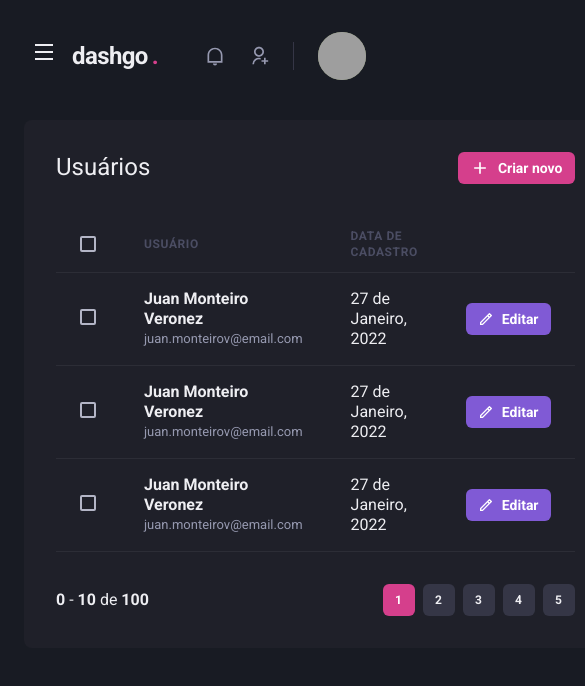
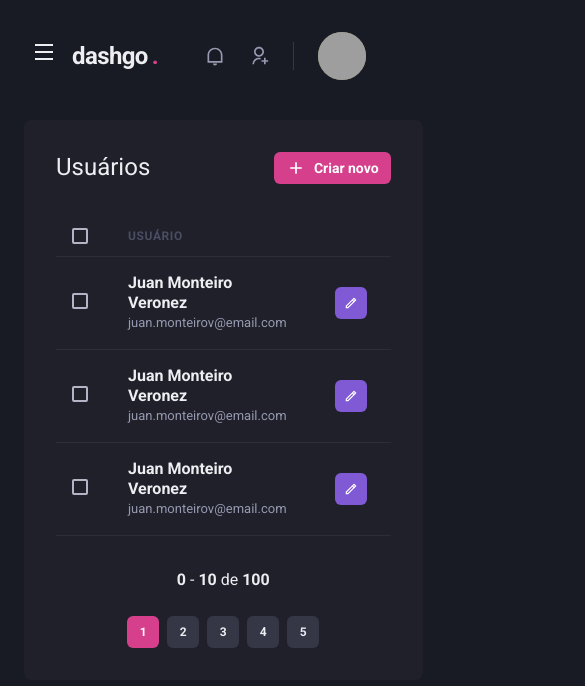
Before and after one commit to JuanMVeronez/ignite-react04-dashgo, a Next.js app: page /users in a window 390 px wide. Shown: the top 686 px of the page, 585 px wide, since content can reach past the window. Built offline with nearby package versions, Linux system fonts and the light colour scheme; grey boxes are pictures that could not be loaded.

Commit message:
Responsive pages

```diff
--- a/src/components/Pagination/index.tsx
+++ b/src/components/Pagination/index.tsx
@@ -1,9 +1,15 @@
-import { Box, HStack } from "@chakra-ui/react";
+import { Box, HStack, Stack } from "@chakra-ui/react";
 import { PaginationItem } from "./PaginationItem";
 
-export function Pagination() {
+type PaginationProps = {
+  direction?: "column" | "row";
+};
+
+export function Pagination({direction = "row"}: PaginationProps) {
+
+
   return (
-    <HStack spacing="6"
+    <Stack spacing="6" direction={direction}
       mt="8"
       justify="space-between"
       align="center"
@@ -19,6 +25,6 @@ export function Pagination() {
         <PaginationItem pageNumber={5} />
 
       </HStack>
-    </HStack>
+    </Stack>
   );
 }
--- a/src/pages/dashboard.tsx
+++ b/src/pages/dashboard.tsx
@@ -57,7 +57,7 @@ export default function Dashboard() {
         <Sidebar/>
         <SimpleGrid flex="1" gap="4" minChildWidth="320px" align="flex-start">
           <Box
-            p="8"
+            p={["6", "8"]}
             bg="gray.800"
             borderRadius={8}
             pb="4"
@@ -66,7 +66,7 @@ export default function Dashboard() {
             <Chart options={options} series={series} type="area" height={160} />
           </Box>
           <Box
-            p="8"
+            p={["6", "8"]}
             bg="gray.800"
             borderRadius={8}
             pb="4"
--- a/src/pages/users/index.tsx
+++ b/src/pages/users/index.tsx
@@ -1,10 +1,15 @@
-import { Box, Button, Checkbox, Flex, Heading, Icon, Table, Tbody, Td, Text, Th, Thead, Tr } from "@chakra-ui/react";
+import { Box, Button, Checkbox, Flex, Heading, Icon, IconButton, Table, Tbody, Td, Text, Th, Thead, Tr, useBreakpointValue } from "@chakra-ui/react";
 import { RiAddLine, RiPencilLine } from "react-icons/ri";
 import { Header } from "../../components/Header";
 import { Pagination } from "../../components/Pagination";
 import { Sidebar } from "../../components/Sidebar";
 
 export default function UserList() {
+  const isWideVersion = useBreakpointValue({
+    base: false,
+    lg: true,
+  });
+
   return (
     <>
       <Header />
@@ -26,21 +31,19 @@ export default function UserList() {
           <Table colorScheme="whiteAlpha">
             <Thead>
               <Tr>
-                <Th px="6" color="gray.300" width="8">
+                <Th px={["4", "4", "6"]} color="gray.300" width="8">
                   <Checkbox colorScheme="pink" />
                 </Th>
                 <Th>
                   Usuário
                 </Th>
-                <Th>
-                  Data de cadastro
-                </Th>
+                {isWideVersion && <Th>Data de cadastro</Th>}
                 <Th width="8"></Th>
               </Tr>
             </Thead>
             <Tbody>
               <Tr>
-                <Td px="6">
+                <Td px={["4", "4", "6"]}>
                   <Checkbox colorScheme="pink" />
                 </Td>
                 <Td>
@@ -49,8 +52,9 @@ export default function UserList() {
                     <Text fontSize="small" color="gray.300">juan.monteirov@email.com</Text>
                   </Box>
                 </Td>
-                <Td>27 de Janeiro, 2022</Td>
+                {isWideVersion && <Td>27 de Janeiro, 2022</Td>}
                 <Td>
+                  {isWideVersion? (
                     <Button as="a"
                       size="sm" fontSize="sm"
                       colorScheme="purple"
@@ -58,10 +62,18 @@ export default function UserList() {
                     >
                       Editar
                     </Button>
+                  ) : (
+                    <IconButton as="a"
+                      size="sm" fontSize="sm"
+                      colorScheme="purple"
+                      aria-label="Edit user"
+                      icon={<Icon as={RiPencilLine}/>}
+                    />
+                  )}
                 </Td>
               </Tr>
               <Tr>
-                <Td px="6">
+                <Td px={["4", "4", "6"]}>
                   <Checkbox colorScheme="pink" />
                 </Td>
                 <Td>
@@ -70,8 +82,9 @@ export default function UserList() {
                     <Text fontSize="small" color="gray.300">juan.monteirov@email.com</Text>
                   </Box>
                 </Td>
-                <Td>27 de Janeiro, 2022</Td>
+                {isWideVersion && <Td>27 de Janeiro, 2022</Td>}
                 <Td>
+                  {isWideVersion? (
                     <Button as="a"
                       size="sm" fontSize="sm"
                       colorScheme="purple"
@@ -79,10 +92,18 @@ export default function UserList() {
                     >
                       Editar
                     </Button>
+                  ) : (
+                    <IconButton as="a"
+                      size="sm" fontSize="sm"
+                      colorScheme="purple"
+                      aria-label="Edit user"
+                      icon={<Icon as={RiPencilLine}/>}
+                    />
+                  )}
                 </Td>
               </Tr>
               <Tr>
-                <Td px="6">
+                <Td px={["4", "4", "6"]}>
                   <Checkbox colorScheme="pink" />
                 </Td>
                 <Td>
@@ -91,8 +112,9 @@ export default function UserList() {
                     <Text fontSize="small" color="gray.300">juan.monteirov@email.com</Text>
                   </Box>
                 </Td>
-                <Td>27 de Janeiro, 2022</Td>
+                {isWideVersion && <Td>27 de Janeiro, 2022</Td>}
                 <Td>
+                  {isWideVersion? (
                     <Button as="a"
                       size="sm" fontSize="sm"
                       colorScheme="purple"
@@ -100,11 +122,19 @@ export default function UserList() {
                     >
                       Editar
                     </Button>
+                  ) : (
+                    <IconButton as="a"
+                      size="sm" fontSize="sm"
+                      colorScheme="purple"
+                      aria-label="Edit user"
+                      icon={<Icon as={RiPencilLine}/>}
+                    />
+                  )}
                 </Td>
               </Tr>
             </Tbody>
           </Table>
-          <Pagination />
+          <Pagination direction={!isWideVersion? "column" : "row"} />
         </Box>
       </Flex>
     </>
```
Also changed, not shown: src/pages/users/create.tsx (+4 -4 lines). Lines whose indentation alone changed are shown as unchanged.
